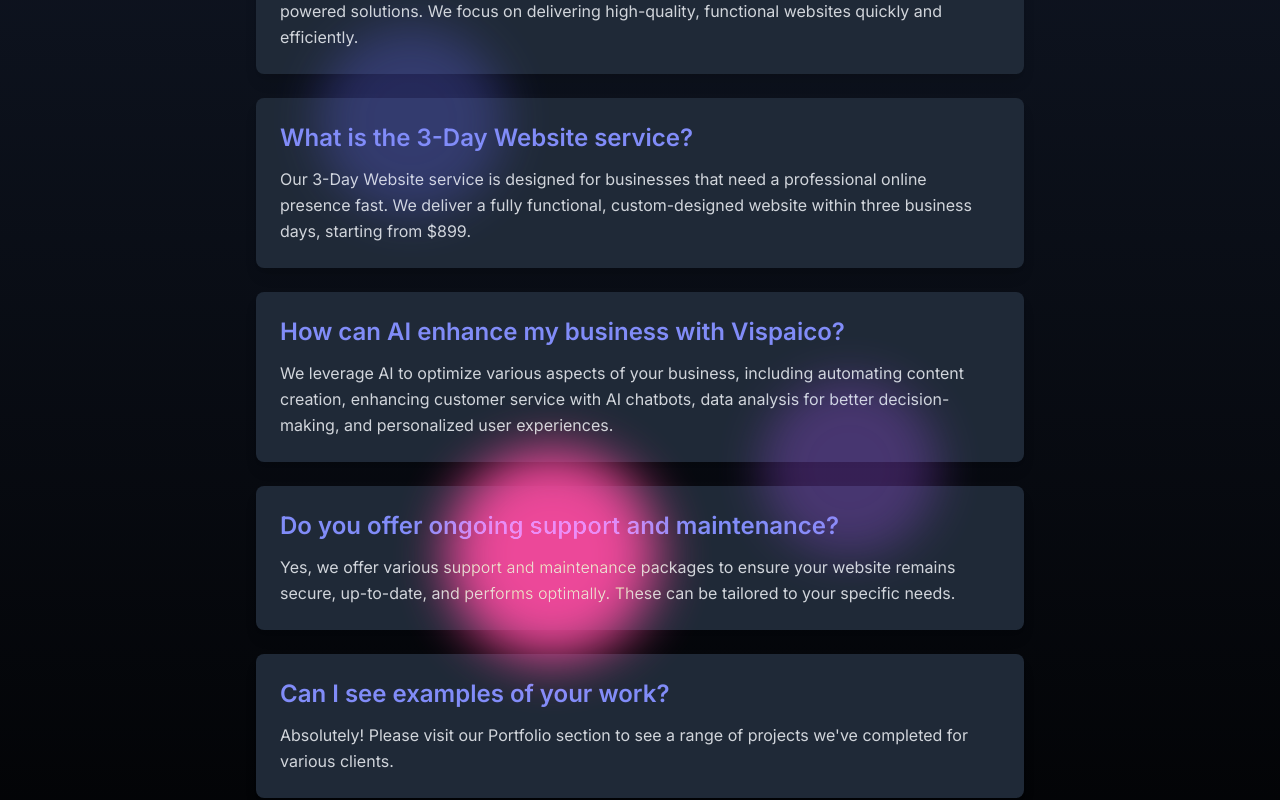
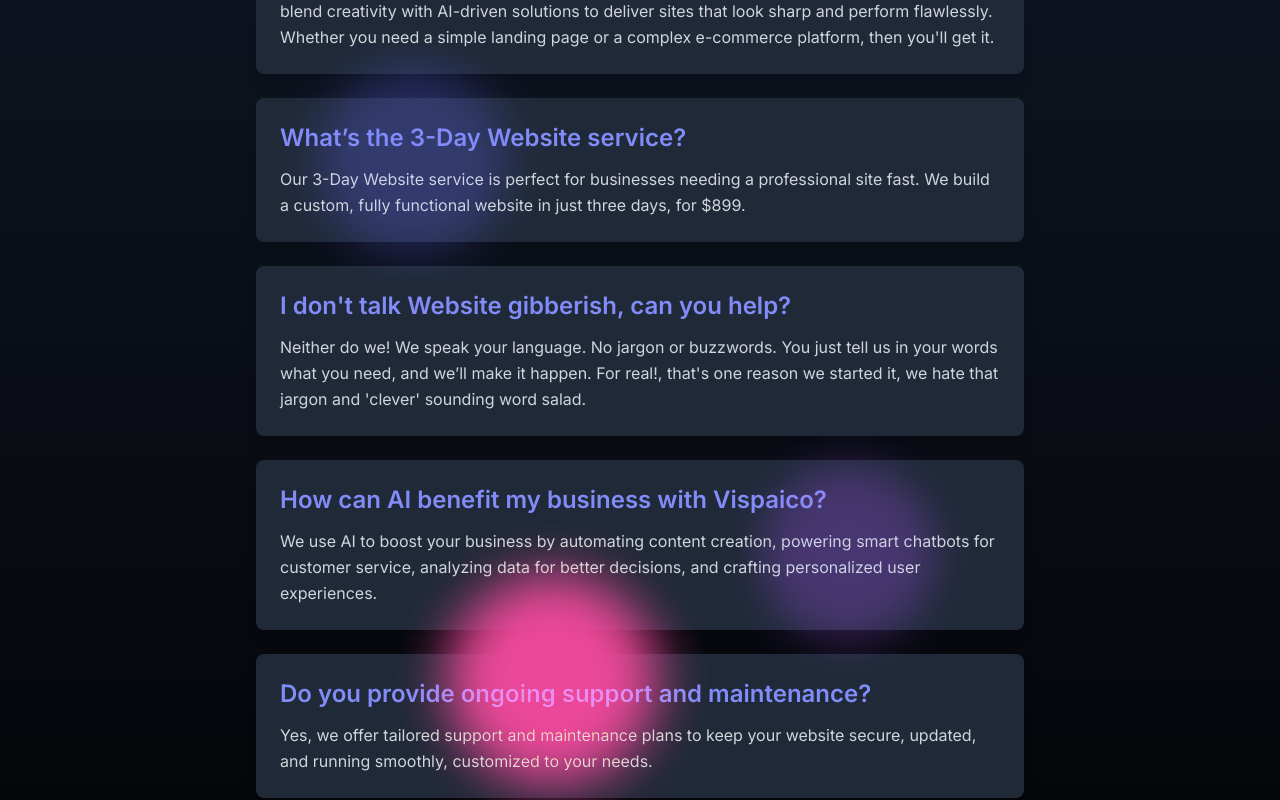
Before and after one commit to Vispaico/vispaico-frontend, a Next.js app: page /faq in a window 1280 px wide. Shown: the part 380-1180 px from the top of the page. Built offline with nearby package versions, Linux system fonts and the light colour scheme.

Commit message:
FAQ page updates

```diff
--- a/src/app/faq/page.tsx
+++ b/src/app/faq/page.tsx
@@ -6,28 +6,32 @@ import { motion } from 'framer-motion';
 const FAQPage: React.FC = () => {
   const faqItems = [
     {
-      question: "What is Vispaico?",
-      answer: "Vispaico is a web development agency specializing in rapid website deployment and AI-powered solutions. We focus on delivering high-quality, functional websites quickly and efficiently.",
+    "question": "What is Vispaico?",
+    "answer": "Vispaico is a web development team dedicated to creating standout websites quickly. We blend creativity with AI-driven solutions to deliver sites that look sharp and perform flawlessly. Whether you need a simple landing page or a complex e-commerce platform, then you'll get it."
   },
   {
-      question: "What is the 3-Day Website service?",
-      answer: "Our 3-Day Website service is designed for businesses that need a professional online presence fast. We deliver a fully functional, custom-designed website within three business days, starting from $899.",
+    "question": "What’s the 3-Day Website service?",
+    "answer": "Our 3-Day Website service is perfect for businesses needing a professional site fast. We build a custom, fully functional website in just three days, for $899."
   },
   {
-      question: "How can AI enhance my business with Vispaico?",
-      answer: "We leverage AI to optimize various aspects of your business, including automating content creation, enhancing customer service with AI chatbots, data analysis for better decision-making, and personalized user experiences.",
+    "question": "I don't talk Website gibberish, can you help?",
+    "answer": "Neither do we! We speak your language. No jargon or buzzwords. You just tell us in your words what you need, and we’ll make it happen. For real!, that's one reason we started it, we hate that jargon and 'clever' sounding word salad."
   },
   {
-      question: "Do you offer ongoing support and maintenance?",
-      answer: "Yes, we offer various support and maintenance packages to ensure your website remains secure, up-to-date, and performs optimally. These can be tailored to your specific needs.",
+    "question": "How can AI benefit my business with Vispaico?",
+    "answer": "We use AI to boost your business by automating content creation, powering smart chatbots for customer service, analyzing data for better decisions, and crafting personalized user experiences."
   },
   {
-      question: "Can I see examples of your work?",
-      answer: "Absolutely! Please visit our Portfolio section to see a range of projects we've completed for various clients.",
+    "question": "Do you provide ongoing support and maintenance?",
+    "answer": "Yes, we offer tailored support and maintenance plans to keep your website secure, updated, and running smoothly, customized to your needs."
   },
   {
-      question: "How do I get started with Vispaico?",
-      answer: "You can get started by contacting us through our website, or by filling out our project kickoff form. We'll schedule a consultation to discuss your needs and how we can help.",
+    "question": "Can I see examples of your work?",
+    "answer": "Of course! Visit our Portfolio section to explore the diverse projects we’ve completed for our clients."
+  },
+  {
+    "question": "How do I get started with Vispaico?",
+    "answer": "It’s simple! Reach out via our <a href=\"/contact\" className=\"text-yellow-400 hover:text-yellow-400 underline\">CONTACT</a> or complete our project kickoff form <a href=\"/services/3-day-website\" className=\"text-yellow-400 hover:text-yellow-400 underline\">HERE</a>. It's as easy as pie to start your project with us."
   },
   ];
 
@@ -74,9 +78,9 @@ const FAQPage: React.FC = () => {
               <h2 className="text-2xl font-semibold text-indigo-400 mb-3">
                 {item.question}
               </h2>
-              <p className="text-gray-300 leading-relaxed">
-                {item.answer}
-              </p>
+              <p className="text-gray-300 leading-relaxed"
+                 dangerouslySetInnerHTML={{ __html: item.answer }}
+              ></p>
             </motion.div>
           ))}
         </div>
--- a/src/app/globals.css
+++ b/src/app/globals.css
@@ -25,17 +25,6 @@
   ) !important; /* <<< ADD !important */
   /* ... other styles ... */
 }
-
-/* Target the overlay pseudo-elements */
-.rfm-overlay::before,
-.rfm-overlay::after {
-  /* Fade from opaque background color to transparent background color */
-  background: linear-gradient(to right,
-    rgba(var(--marquee-bg-r), var(--marquee-bg-g), var(--marquee-bg-b), 1),
-    rgba(var(--marquee-bg-r), var(--marquee-bg-g), var(--marquee-bg-b), 0)
-  );
-}
-
 /* Ensure the ::after pseudo-element fades from right-to-left */
 .rfm-overlay::after {
   right: 0; /* Position ::after on the right */
@@ -72,3 +61,7 @@
 .animation-delay-4000 {
   animation-delay: 4s;
 }
+
+.faq-link-yellow {
+  color: #FACC15 !important; /* Tailwind's yellow-400 */
+}
```
Lines whose indentation alone changed are shown as unchanged.
